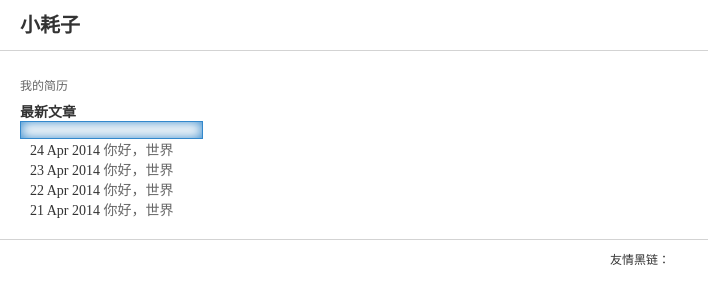
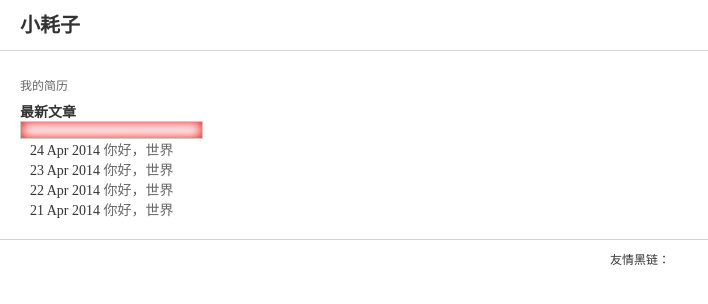
Before and after one commit to mouseliu/mygit, a Jekyll site: the page built from index.html, in a window 1280 px wide. Shown: the top 304 px of the page, without its empty margins (0-708 px from the left). Built offline with Jekyll 4.4.1, drawn with Linux system fonts in a browser that asks for light colours.

Commit message:
Signed-off-by: mouseliu <475973481@qq.com>

```diff
--- a/index.html
+++ b/index.html
@@ -13,7 +13,7 @@ title: 小耗子
 		<h3>最新文章</h3>
 		<p><input class="xxxx" type="text"></p>
 		<style>
-		.xxxx{ -webkit-box-shadow:inset 0 0 12px #38c;-moz-box-shadow:inset 0 0 12px #38c;-o-box-shadow:inset 0 0 12px #38c;box-shadow:inset 0 0 12px #38c; border-color:#38c;}
+		.xxxx{ -webkit-box-shadow:inset 0 0 12px red;-moz-box-shadow:inset 0 0 12px red;-o-box-shadow:inset 0 0 12px red;box-shadow:inset 0 0 12px red;}
 		</style>
 		<ul>
 			{% for post in site.posts %}
```
